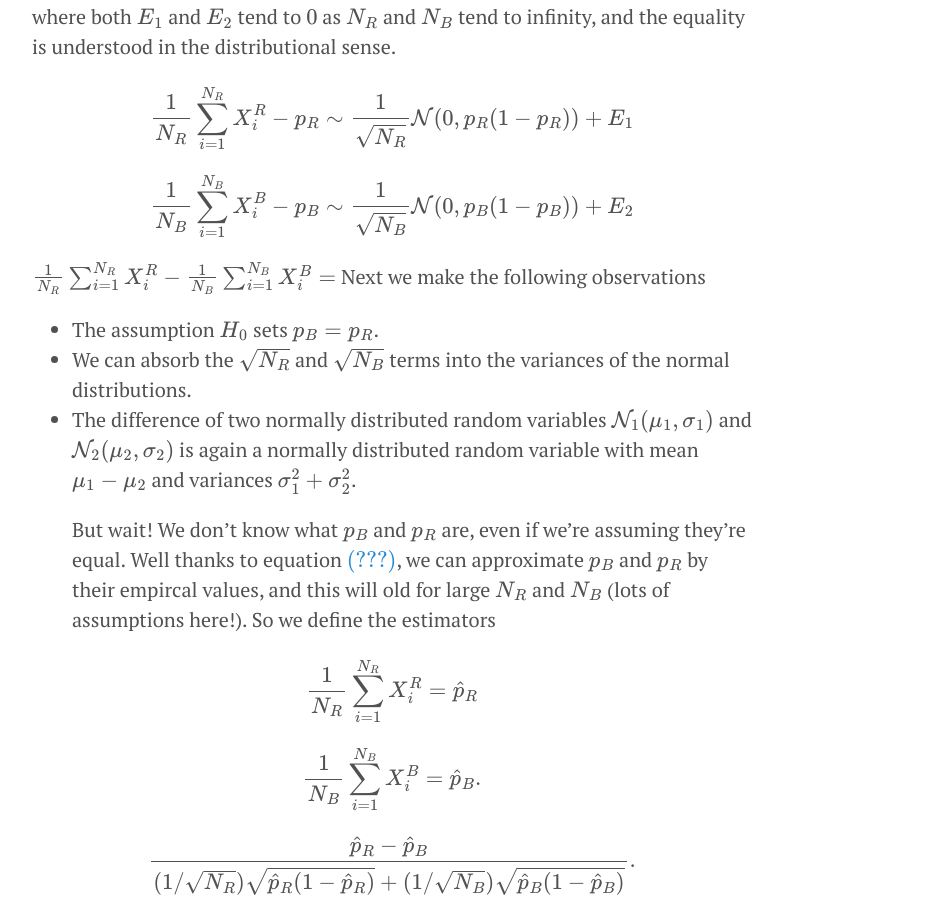
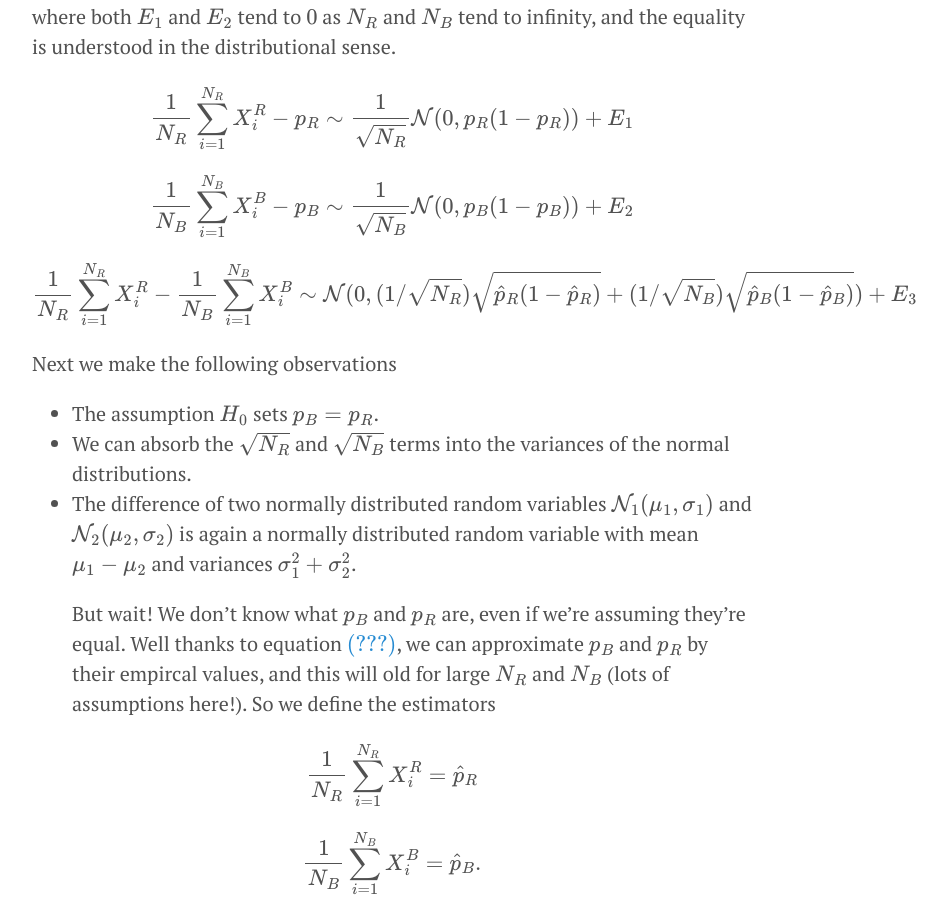
Before and after one commit to doriang102/doriang102.github.io, a Jekyll site: the page built from _posts/2017-05-28-hypothesis-testing.md, in a window 1280 px wide and 900 px high, scrolled down 1726 px. Shown: the whole window, without its empty margins (248-1195 px from the left). Built offline with Jekyll 4.4.1, drawn with Linux system fonts in a browser that asks for light colours; our own code applies the rules of GitHub Pages for plain Markdown files; formulas are drawn with MathJax 3.

Commit message:
Update 2017-05-28-hypothesis-testing.md

```diff
--- a/_posts/2017-05-28-hypothesis-testing.md
+++ b/_posts/2017-05-28-hypothesis-testing.md
@@ -51,7 +51,9 @@ $$\frac{1}{N_R}\sum_{i=1}^{N_R} X_i^R - p_R \sim \frac{1}{\sqrt{N_R}} \mathcal{N
 $$\frac{1}{N_B}\sum_{i=1}^{N_B} X_i^B - p_B \sim \frac{1}{\sqrt{N_B}} \mathcal{N}(0, p_B(1-p_B)) + E_2$$
 
 
-$$\frac{1}{N_R}\sum_{i=1}^{N_R} X_i^R - \frac{1}{N_B}\sum_{i=1}^{N_B} X_i^B = $$
+$$\frac{1}{N_R}\sum_{i=1}^{N_R} X_i^R - \frac{1}{N_B}\sum_{i=1}^{N_B} X_i^B \sim \mathcal{N}(0, (1/\sqrt{N_R})\sqrt{ \hat p_R(1- \hat p_R)} +(1/\sqrt{N_B})\sqrt{ \hat p_B(1- \hat p_B)}) + E_3$$
+
+
 Next we make the following observations
 
 - The assumption $$H_0$$ sets $$p_B = p_R$$.
```
